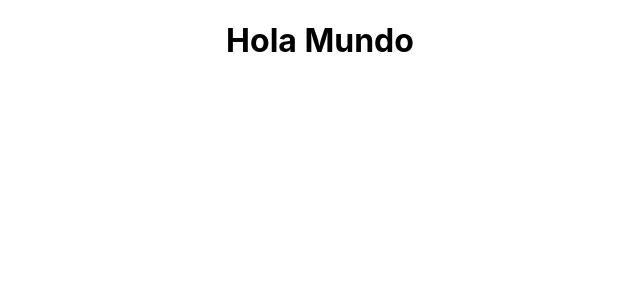
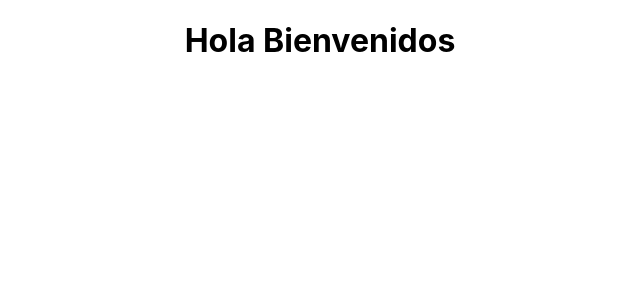
Before and after one commit to Carsefer/PF-Clothes, a React (Create React App) app in the folder CLIENT/: page / in a window 1280 px wide. Shown: the top 300 px of the page, without its empty margins (320-960 px from the left). Built offline with nearby package versions, Linux system fonts and the light colour scheme.

Commit message:
PRobando

```diff
--- a/CLIENT/src/App.js
+++ b/CLIENT/src/App.js
@@ -3,7 +3,7 @@ import "./App.css";
 function App() {
   return (
     <div className="App">
-      <h1>Hola Mundo</h1>
+      <h1>Hola Bienvenidos</h1>
     </div>
   );
 }
```
